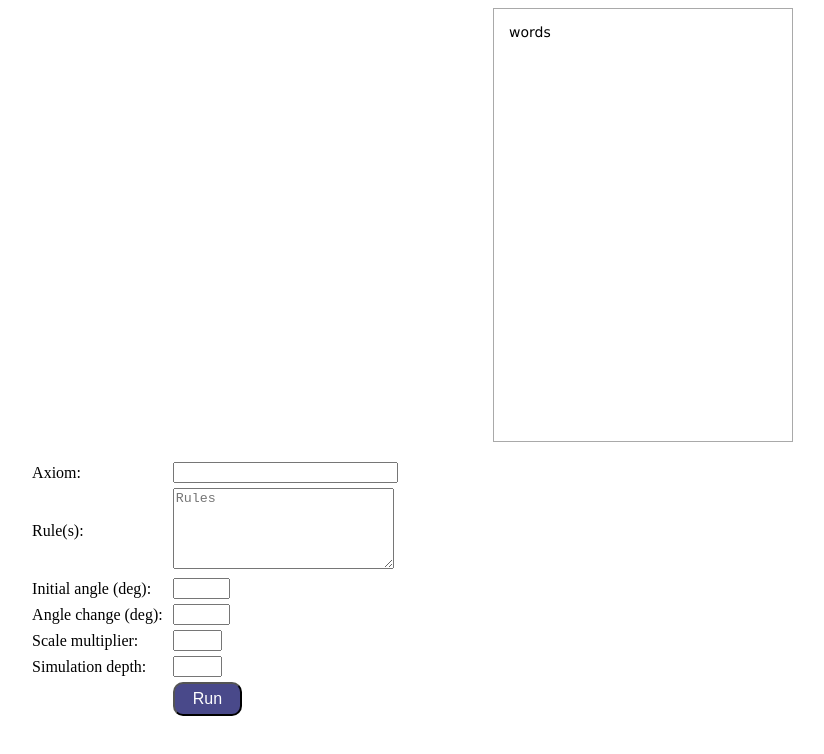
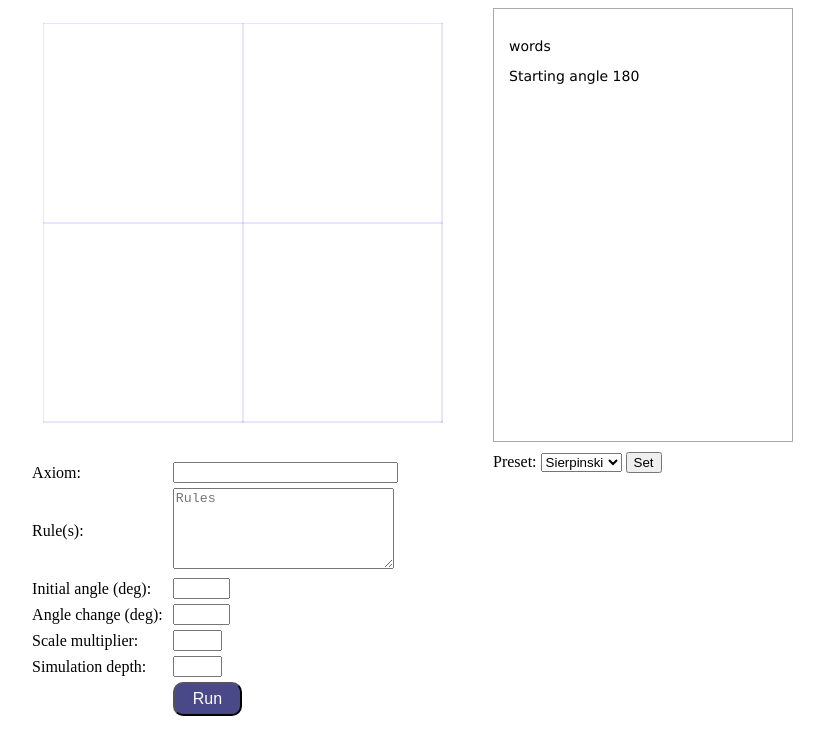
Before and after one commit to eliben/lsystem, a plain HTML site: page index.html in a window 1280 px wide. Shown: the whole page, without its empty margins (247-1071 px from the left). Drawn offline with Linux system fonts and the light colour scheme.

Commit message:
Implement presets

```diff
--- a/index.html
+++ b/index.html
@@ -8,7 +8,7 @@
         grid-template-rows: repeat(2, fit-content());
         grid-template-areas:
             "plotcanvas sidebar"
-            "controls ."
+            "controls presets"
     }
 
     .plotcanvas {
@@ -41,6 +41,11 @@
             "scale-label scale"
             "depth-label depth"
             ". runbutton"
+    }
+
+    .presets {
+        grid-area: presets;
+        padding-top: 10px;
     }
 
     .control-label {
@@ -157,7 +162,12 @@
             <div class="runbutton"><button id="run" class="runbutton-style" title="Run simulation">Run</button></div>
         </div>
         <div class="sidebar">
-            words
+            <p>words</p>
+            <p>Starting angle 180</p>
+        </div>
+        <div class="presets">
+            Preset: <select id="presets" name="presets"></select>
+            <button id="setpreset">Set</button>
         </div>
     </div>
 
--- a/lsys.js
+++ b/lsys.js
@@ -41,9 +41,41 @@ const AngleChangeBox = document.getElementById('anglechangebox');
 const ScaleMultiplierBox = document.getElementById('scalebox');
 const DepthBox = document.getElementById('depthbox');
 const RunButton = document.getElementById('run');
+const Presets = document.getElementById('presets');
+const SetPresetButton = document.getElementById('setpreset');
 RunButton.addEventListener('mousedown', onRun);
+SetPresetButton.addEventListener('mousedown', onSetPreset);
 
+let figurePresets = [
+    {
+        'name': 'Sierpinski',
+        'axiom': 'f--f--f',
+        'rules': 'f=f--f--f--gg' + '\n' + 'g=gg',
+        'initangle': '180',
+        'anglechange': '60',
+        'scalemultiplier': '0.6',
+        'depth': '6',
+    },
+    {
+        'name': 'Koch Star',
+        'axiom': 'f++f++f',
+        'rules': 'f=f-f++f-f',
+        'initangle': '180',
+        'anglechange': '60',
+        'scalemultiplier': '0.6',
+        'depth': '6',
+    },
+
+];
+
+// TODO: move all toplevel stuff to the bottom
 loadUIState();
+for (let ps of figurePresets) {
+    let option = elt('option', ps.name);
+    option.setAttribute('value', ps.name);
+    Presets.appendChild(option);
+}
+setupCanvas();
 
 function loadUIState() {
     let state = JSON.parse(localStorage.getItem(STORAGE_ID));
@@ -76,7 +108,6 @@ function saveUIState() {
 // is from (oldx, oldy) to (newx, newy) and doDraw is true if we the pen is
 // down ('f' or '|'), false if it's up (just movement, 'g').
 function computeFigure(rule, rules, state, executor) {
-    // console.log(`## depth=${depth}:`, rule);
     for (let r of rule) {
         if (r instanceof TurnRight) {
             state.angle += r.num * state.angleChange;
@@ -125,9 +156,17 @@ function initialState() {
     };
 }
 
-function onRun() {
-    saveUIState();
+function onSetPreset() {
+    let selectedPreset = figurePresets[Presets.selectedIndex];
+    AxiomTextBox.value = selectedPreset.axiom;
+    RulesTextBox.value = selectedPreset.rules;
+    InitAngleBox.value = selectedPreset.initangle;
+    AngleChangeBox.value = selectedPreset.anglechange;
+    ScaleMultiplierBox.value = selectedPreset.scalemultiplier;
+    DepthBox.value = selectedPreset.depth;
+}
 
+function setupCanvas() {
     Ctx.fillStyle = '#ffffff';
     Ctx.fillRect(0, 0, Canvas.width, Canvas.height);
 
@@ -143,6 +182,11 @@ function onRun() {
         Ctx.lineTo(x, CanvasSize);
     }
     Ctx.stroke();
+}
+
+function onRun() {
+    saveUIState();
+    setupCanvas();
 
     // First run to determine the boundaries of the drawing, so we can calculate
     // the offsets and scale require for it to fill the canvas. The initial state
@@ -229,8 +273,6 @@ function onRun() {
     function translateX(x) { return xoffset + x * drawscale; }
     function translateY(y) { return yoffset + y * drawscale; }
 
-    // console.log(axiom, initialState());
-
     computeFigure(axiom, rules, initialState(), (oldx, oldy, newx, newy, dodraw) => {
         if (dodraw) {
             Ctx.beginPath();
@@ -240,3 +282,12 @@ function onRun() {
         }
     });
 }
+
+function elt(type, ...children) {
+    let node = document.createElement(type);
+    for (let child of children) {
+      if (typeof child != "string") node.appendChild(child);
+      else node.appendChild(document.createTextNode(child));
+    }
+    return node;
+  }
```
